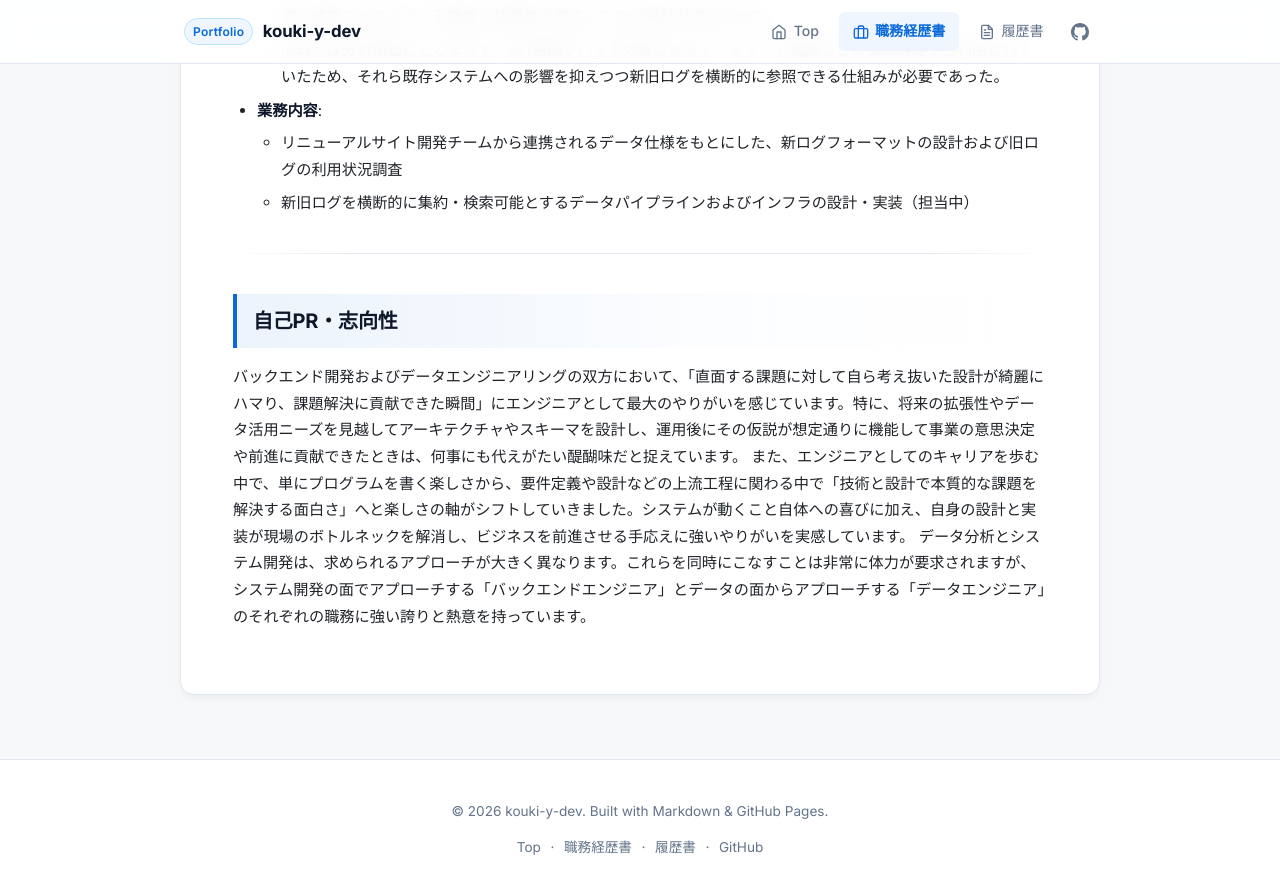
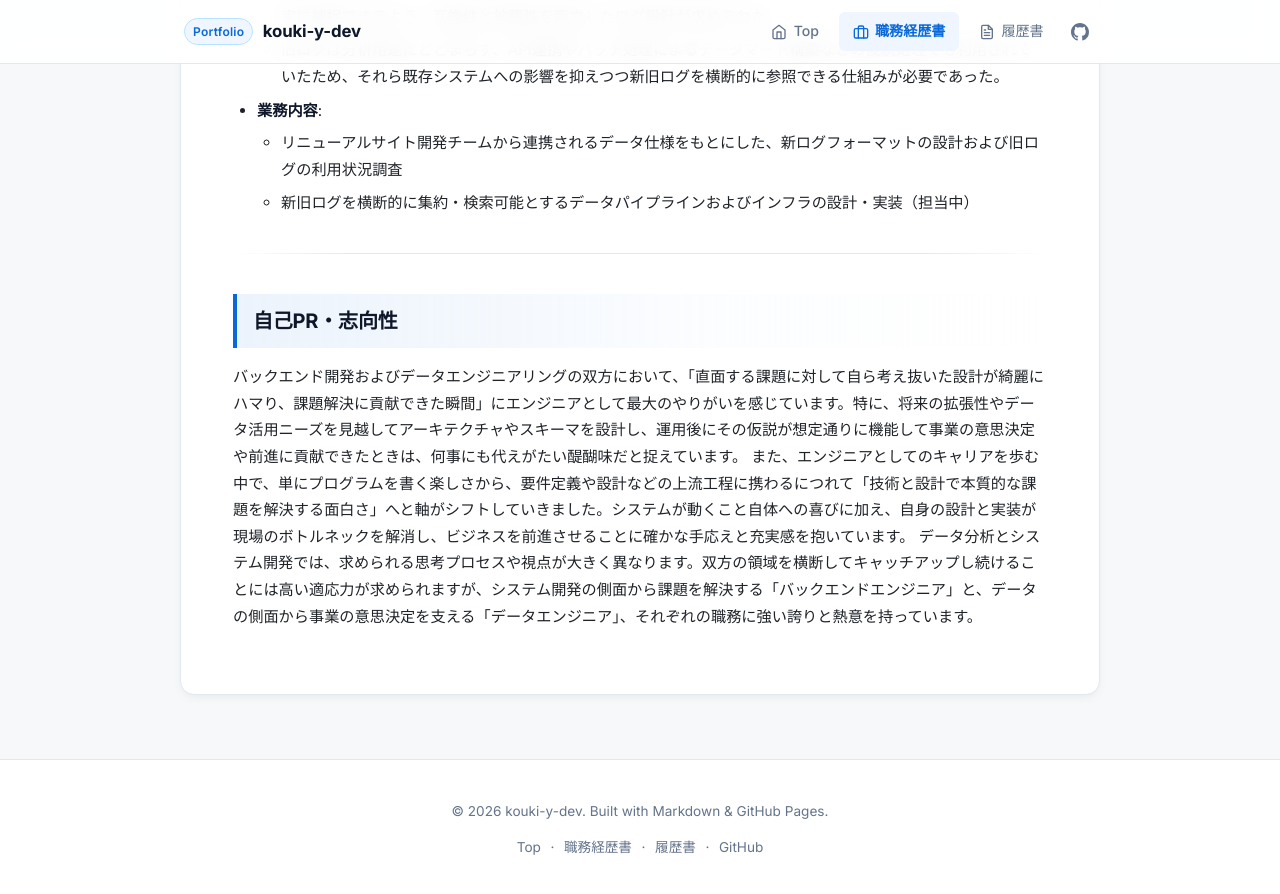
Before and after one commit to kouki-y-dev/about-me, a Jekyll site: the page built from docs/resume.md, in a window 1280 px wide and 900 px high, scrolled down 12430 px. Shown: the top 894 px of the window. Built offline with Jekyll 4.4.1, drawn with Linux system fonts in a browser that asks for light colours; our own code applies the rules of GitHub Pages for plain Markdown files; some of the changed text lies outside the part shown.

Commit message:
update: AI添削

```diff
--- a/docs/resume.md
+++ b/docs/resume.md
@@ -23,8 +23,8 @@
 
 ### ビジネス利活用・意思決定から逆算したデータ基盤・スキーマ設計
 
-単にデータを集めるのではなく、「どうビジネスに活きるか」という戦略的な視点を持った基盤構築を得意としています。
-膨大なデータから有用な情報を抽出し、ビジネス価値へ変換するプロセスに強いやりがいを感じています。特に、将来の分析ニーズを見越して自らデータスキーマを設計し、運用後にその仮説が想定通りに機能し、事業の意思決定に貢献できた瞬間の楽しさは、最大の醍醐味だと捉えています。
+単にデータを集めるだけでなく、「どうビジネスに活きるか」という戦略的な視点を持った基盤構築を得意としています。
+膨大なデータから有用な情報を抽出し、ビジネス価値へと変換するプロセスを重視しています。特に、将来の分析ニーズや事業の成長を見越してデータスキーマを柔軟に設計し、運用フェーズにおいて迅速な意思決定を支えられるデータ基盤の構築に強みがあります。
 
 ### データエンジニア × バックエンドエンジニア双方の視点を持つ設計・開発力
 
@@ -32,7 +32,7 @@ API開発等で得たバックエンド開発の知見と、データパイプ
 
 ### 設計からIaCによるインフラ構築・CI/CD・実装までの一気通貫な自走力
 
-アプリケーション側の実装以外にも、AWS上でのサーバーレスアーキテクチャ設計、TerraformによるIaC化、CI/CD構築までを単独で推進可能です。私1名で実装→インフラ構築→CI/CD構築までの基本的な開発サイクルを回すことが可能です。
+アプリケーション側の実装にとどまらず、AWS上でのサーバーレスアーキテクチャ設計からTerraformによるIaC化、CI/CD構築までを単独で推進できます。設計・実装からインフラ構築・CI/CD構築までの一連の開発サイクルを1名で自走して完結できる点が強みです。
 
 ---
 
@@ -288,5 +288,5 @@ API開発等で得たバックエンド開発の知見と、データパイプ
 ## 自己PR・志向性
 
 バックエンド開発およびデータエンジニアリングの双方において、「直面する課題に対して自ら考え抜いた設計が綺麗にハマり、課題解決に貢献できた瞬間」にエンジニアとして最大のやりがいを感じています。特に、将来の拡張性やデータ活用ニーズを見越してアーキテクチャやスキーマを設計し、運用後にその仮説が想定通りに機能して事業の意思決定や前進に貢献できたときは、何事にも代えがたい醍醐味だと捉えています。
-また、エンジニアとしてのキャリアを歩む中で、単にプログラムを書く楽しさから、要件定義や設計などの上流工程に関わる中で「技術と設計で本質的な課題を解決する面白さ」へと楽しさの軸がシフトしていきました。システムが動くこと自体への喜びに加え、自身の設計と実装が現場のボトルネックを解消し、ビジネスを前進させる手応えに強いやりがいを実感しています。
-データ分析とシステム開発は、求められるアプローチが大きく異なります。これらを同時にこなすことは非常に体力が要求されますが、システム開発の面でアプローチする「バックエンドエンジニア」とデータの面からアプローチする「データエンジニア」のそれぞれの職務に強い誇りと熱意を持っています。
+また、エンジニアとしてのキャリアを歩む中で、単にプログラムを書く楽しさから、要件定義や設計などの上流工程に携わるにつれて「技術と設計で本質的な課題を解決する面白さ」へと軸がシフトしていきました。システムが動くこと自体への喜びに加え、自身の設計と実装が現場のボトルネックを解消し、ビジネスを前進させることに確かな手応えと充実感を抱いています。
+データ分析とシステム開発では、求められる思考プロセスや視点が大きく異なります。双方の領域を横断してキャッチアップし続けることには高い適応力が求められますが、システム開発の側面から課題を解決する「バックエンドエンジニア」と、データの側面から事業の意思決定を支える「データエンジニア」、それぞれの職務に強い誇りと熱意を持っています。
```
